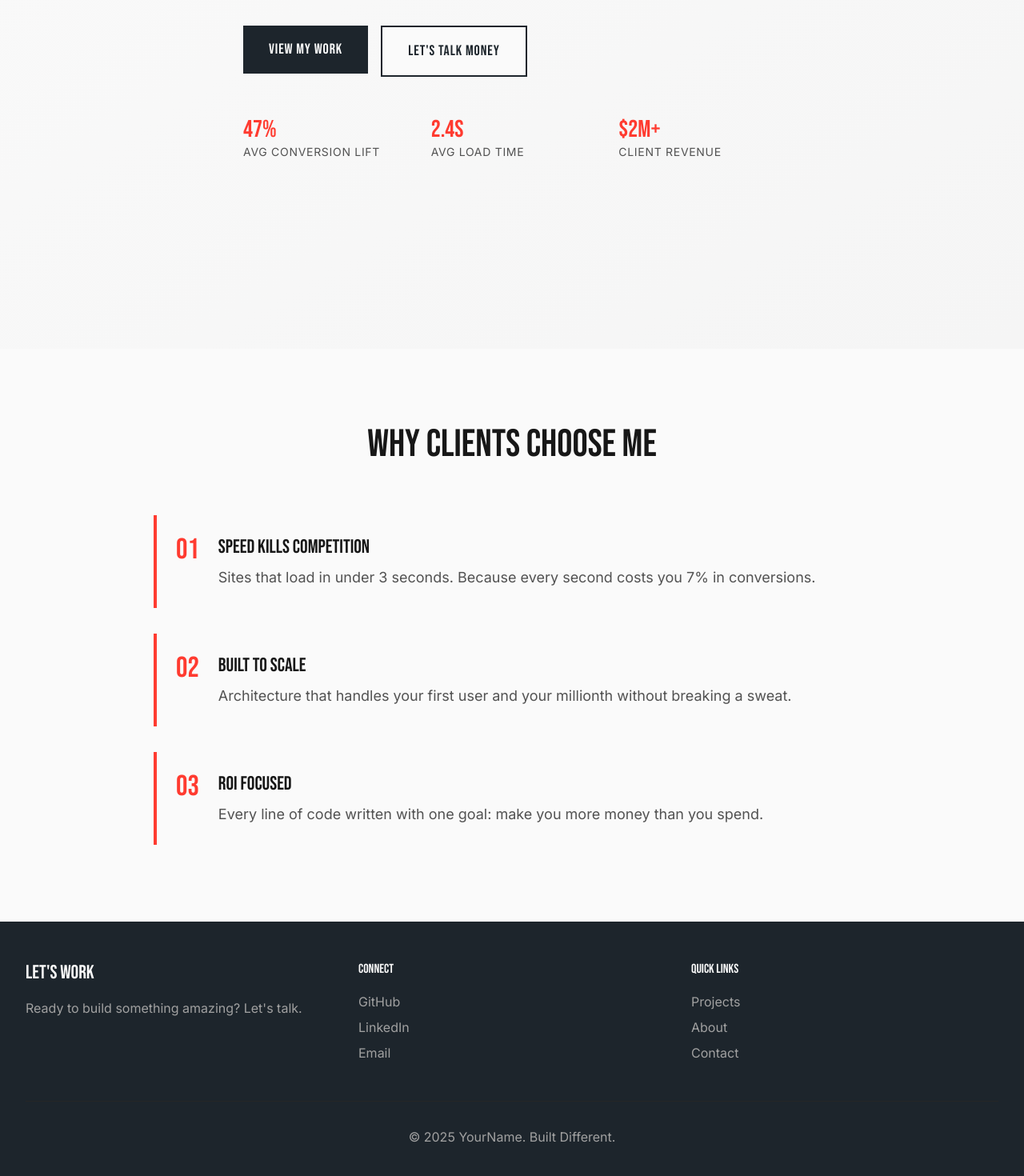
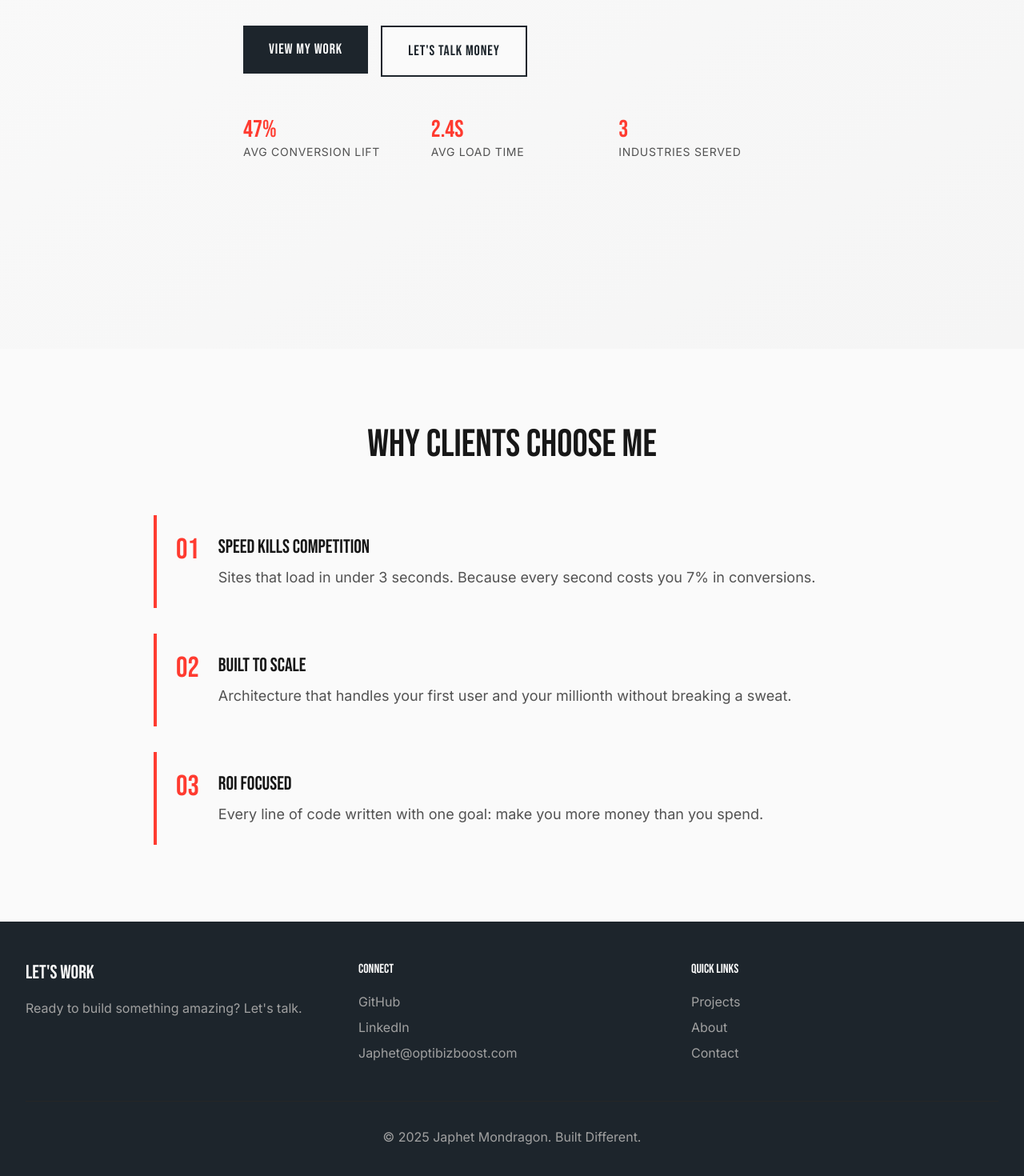
Before and after one commit to Japhetmondragon/Buildwithjaphet, a React (Vite) app in the folder client/: page / in a window 1280 px wide. Shown: the part 444-1914 px from the top of the page at 80% size. Built offline with nearby package versions, Linux system fonts and the light colour scheme; no server answers.

Commit message:
Modified content/copy

```diff
--- a/client/src/components/Home/Hero.jsx
+++ b/client/src/components/Home/Hero.jsx
@@ -43,8 +43,8 @@ const Hero = () => {
               <div className="text-sm text-neutral-600 uppercase tracking-wider">Avg Load Time</div>
             </div>
             <div>
-              <div className="text-3xl font-display text-brand-red">$2M+</div>
-              <div className="text-sm text-neutral-600 uppercase tracking-wider">Client Revenue</div>
+              <div className="text-3xl font-display text-brand-red">3</div>
+              <div className="text-sm text-neutral-600 uppercase tracking-wider">Industries Served</div>
             </div>
           </div>
         </div>
--- a/client/src/components/Layout/Footer.jsx
+++ b/client/src/components/Layout/Footer.jsx
@@ -16,14 +16,14 @@ const Footer = () => {
           <div>
             <h4 className="font-display uppercase mb-4">Connect</h4>
             <div className="space-y-2">
-              <a href="https://github.com" className="block text-neutral-400 hover:text-brand-green transition-colors">
+              <a href="https://github.com/Japhetmondragon" className="block text-neutral-400 hover:text-brand-green transition-colors">
                 GitHub
               </a>
-              <a href="https://linkedin.com" className="block text-neutral-400 hover:text-brand-green transition-colors">
+              <a href="https://www.linkedin.com/in/japhet-m/" className="block text-neutral-400 hover:text-brand-green transition-colors">
                 LinkedIn
               </a>
-              <a href="mailto:hello@example.com" className="block text-neutral-400 hover:text-brand-green transition-colors">
-                Email
+              <a href="mailto:Japhet@optibizboost.com" className="block text-neutral-400 hover:text-brand-green transition-colors">
+                Japhet@optibizboost.com
               </a>
             </div>
           </div>
@@ -45,7 +45,7 @@ const Footer = () => {
         </div>
 
         <div className="mt-12 pt-8 border-t border-neutral-800 text-center text-neutral-400">
-          <p>&copy; {new Date().getFullYear()} YourName. Built Different.</p>
+          <p>&copy; {new Date().getFullYear()} Japhet Mondragon. Built Different.</p>
         </div>
       </Container>
     </footer>
--- a/client/src/components/Layout/Nav.jsx
+++ b/client/src/components/Layout/Nav.jsx
@@ -20,7 +20,7 @@ const Nav = () => {
       <Container>
         <div className="flex justify-between items-center h-20">
           <Link to="/" className="font-display text-2xl uppercase">
-            YourName
+            Japhet Mondragon
           </Link>
 
           {/* Desktop Menu */}
--- a/client/src/pages/About.jsx
+++ b/client/src/pages/About.jsx
@@ -12,8 +12,8 @@ const About = () => {
   };
 
   const stats = [
-    { number: "5+", label: "Years Experience" },
-    { number: "50+", label: "Projects Shipped" },
+    { number: "2+", label: "Years Helping Businesses Online" },
+    { number: "5", label: "Ongoing Projects" },
     { number: "98%", label: "Client Satisfaction" },
     { number: "24h", label: "Avg Response Time" }
   ];
@@ -33,20 +33,20 @@ const About = () => {
               </p>
 
               <p>
-                Started coding at 14. Dropped out of college because I was already making
-                six figures freelancing. Now I help startups and enterprises build products
-                that actually make money.
+                Started coding at 21. Left college to go all-in on building skills that
+                actually make money. Now I help small businesses and startups
+                turn ideas into profitable websites, sales funnels, and ad campaigns.
               </p>
               <p>
                 I don't do vanity metrics. I don't build "pretty" websites that don't convert.
-                I build revenue machines disguised as web applications. Every decision is
-                data-driven, every feature is ROI-positive.
+                I build revenue-focused web applications and marketing systems
+                where every feature serves a clear ROI.
               </p>
 
               <p>
-                When I'm not shipping code, I'm probably reading earnings reports,
-                lifting heavy things, or figuring out how to make your competitor's
-                website look slow.
+                 When I'm not writing code, I'm probably deep in market research,
+                 testing ad strategies, or figuring out how to make your
+                 competitor’s website feel outdated.
               </p>
             </div>
           </div>
--- a/client/src/pages/Contact.jsx
+++ b/client/src/pages/Contact.jsx
@@ -207,7 +207,7 @@ const Contact = () => {
                     href="mailto:hello@yourdomain.com"
                     className="text-lg text-brand-red hover:underline"
                   >
-                    hello@yourdomain.com
+                    Japhet@optibizboost.com
                   </a>
                 </div>
 
@@ -238,10 +238,10 @@ const Contact = () => {
                   <p className="text-neutral-600">
                     Book a call:
                     <a
-                      href="https://calendly.com/yourname"
+                      href="https://optibizboost.com/book"
                       className="text-brand-red hover:underline ml-1"
                     >
-                      calendly.com/yourname
+                      optibizboost.com/build-with-japhet
                     </a>
                   </p>
                 </div>
```
